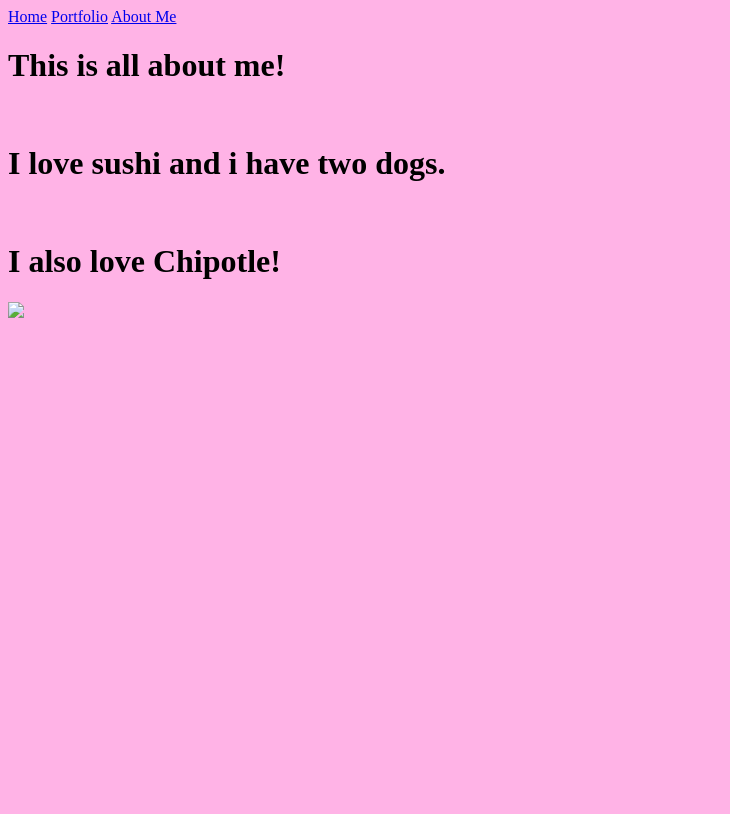
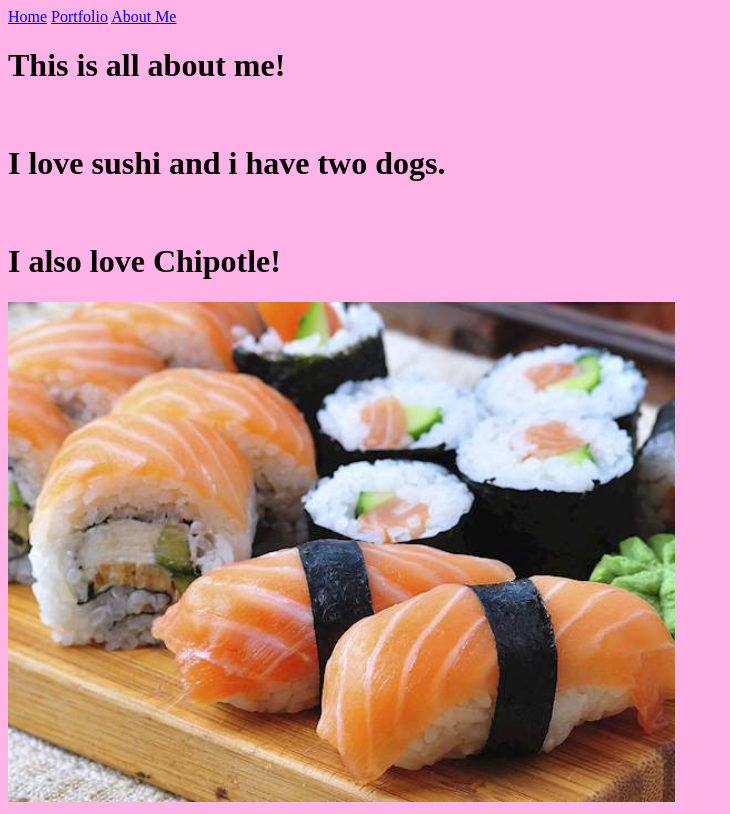
Before and after one commit to cartercorzine/CSP2020, a plain HTML site: page aboutme.html in a window 1280 px wide. Shown: the whole page, without its empty margins (0-730 px from the left). Drawn offline with Linux system fonts and the light colour scheme.

Commit message:
Update aboutme.html

```diff
--- a/aboutme.html
+++ b/aboutme.html
@@ -13,7 +13,7 @@
     <h1>   I love sushi and i have two dogs.  </h1>
     <br>
     <h1>   I also love Chipotle!</h1>
-    <img src="sushi image.jpg" height="500">
+    <img src="sushi picture.jpg" height="500">
     <br>
     </a>
 	  </body>
```
